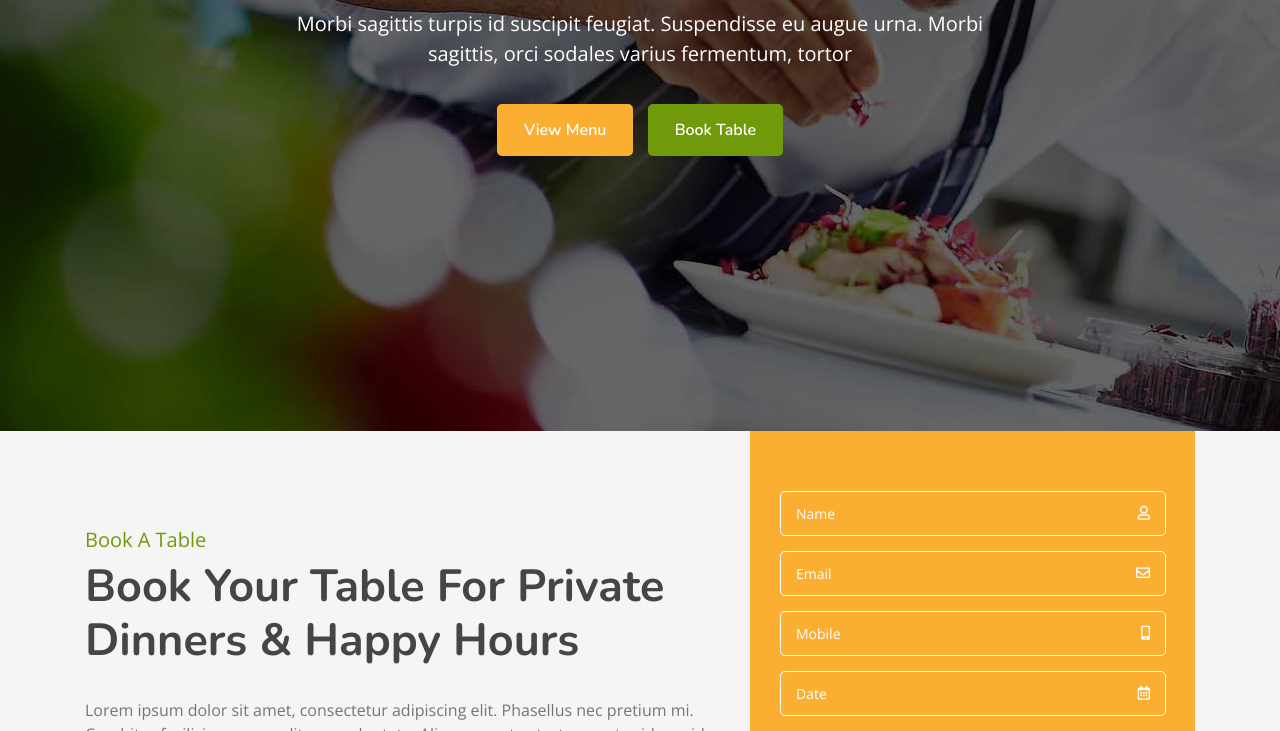
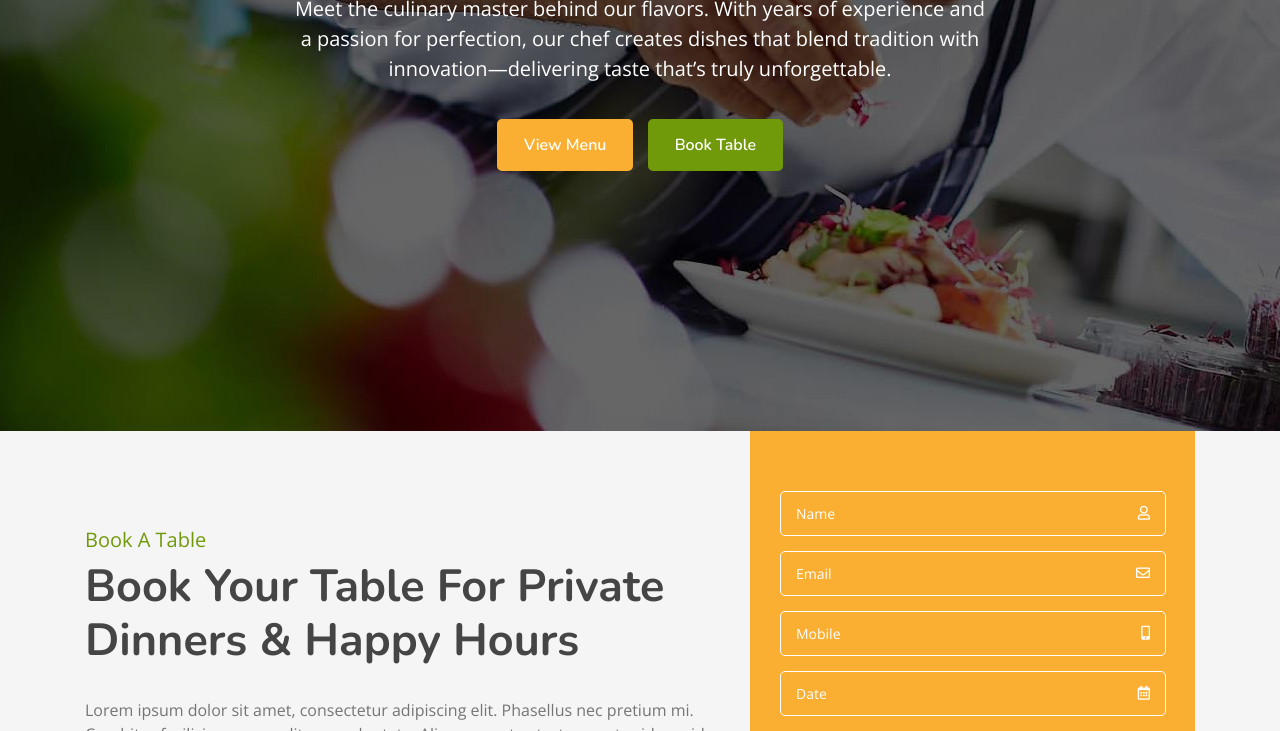
Before and after one commit to awsdevopskiran/fasion-website, a plain HTML site: page food-website/index.html in a window 1280 px wide. Shown: the part 369-1100 px from the top of the page. Drawn offline with nearby package versions, Linux system fonts and the light colour scheme.

Commit message:
Update index.html

```diff
--- a/food-website/index.html
+++ b/food-website/index.html
@@ -83,7 +83,7 @@
                         <div class="carousel-text">
                             <h1>World’s <span>Best</span> Chef</h1>
                             <p>
-                                Morbi sagittis turpis id suscipit feugiat. Suspendisse eu augue urna. Morbi sagittis, orci sodales varius fermentum, tortor
+                                Meet the culinary master behind our flavors. With years of experience and a passion for perfection, our chef creates dishes that blend tradition with innovation—delivering taste that’s truly unforgettable.
                             </p>
                             <div class="carousel-btn">
                                 <a class="btn custom-btn" href="">View Menu</a>
```
